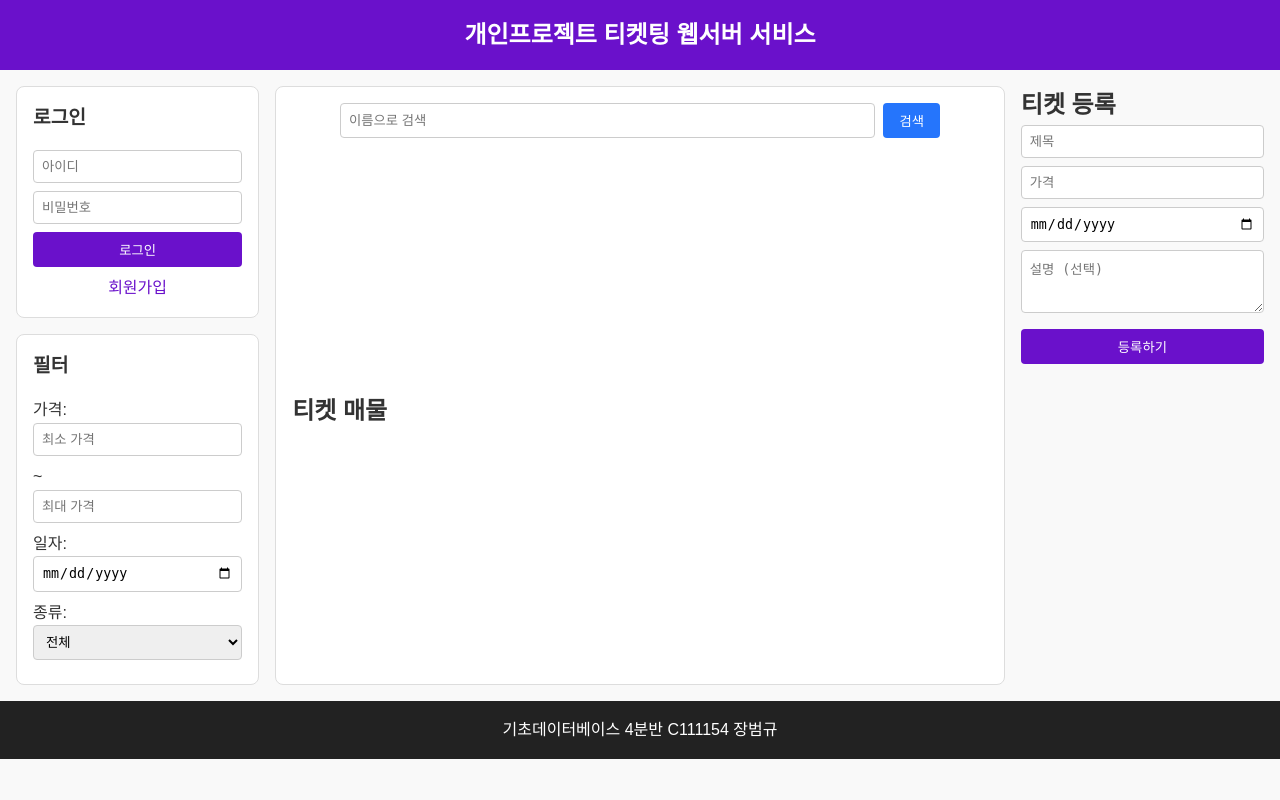
After one commit to Jangbk633/BasicDBwebApplication, a Flask app: template app/templates/mainpage.html in a window 1280 px wide. The commit adds this page. Run offline with Flask 3, Linux system fonts and the light colour scheme; the template is opened without the code that fills it, so the values that code supplies are empty.

Commit message:
Feat: 웹페이지 기능 구현

```diff
--- a/app/server.py
+++ b/app/server.py
@@ -1,16 +1,137 @@
-import json
-import pymysql
-from fastapi import FastAPI, Form, Request
-from fastapi.templating import Jinja2Templates
+from flask import Flask, request, redirect, url_for, render_template, session, flash
+from flask_sqlalchemy import SQLAlchemy
+from datetime import datetime
+from werkzeug.security import generate_password_hash, check_password_hash
 
-templates = Jinja2Templates(directory='./')
+# Flask 앱 생성
+app = Flask(__name__)
+app.secret_key = 'your_secret_key'  # 세션 암호화 키
 
-app = FastAPI()
+# 데이터베이스 설정
+app.config['SQLALCHEMY_DATABASE_URI'] = 'mysql+pymysql://root:1234@localhost:3306/ticket_db'
+app.config['SQLALCHEMY_TRACK_MODIFICATIONS'] = False
 
-@app.get('/')
-def reed_root(request: Request):
-    return templates.TemplateResponse('app/mainpage.html',
-                            context={'request':request})
+# 데이터베이스 초기화
+db = SQLAlchemy(app)
 
-@app.post('/predict')
-def predict(df:str=Form(...)):
+# 사용자 모델 정의
+class User(db.Model):
+    id = db.Column(db.Integer, primary_key=True)
+    username = db.Column(db.String(50), nullable=False, unique=True)
+    password = db.Column(db.String(255), nullable=False)
+
+# 티켓 모델 정의
+class Ticket(db.Model):
+    id = db.Column(db.Integer, primary_key=True)
+    title = db.Column(db.String(255), nullable=False)
+    price = db.Column(db.Float, nullable=False)
+    date = db.Column(db.Date, nullable=False)
+    description = db.Column(db.Text, nullable=True)
+
+# 데이터베이스 테이블 생성
+with app.app_context():
+    db.create_all()
+
+# 로그인 페이지
+@app.route('/login', methods=['GET', 'POST'])
+def login():
+    if request.method == 'POST':
+        username = request.form['username']
+        password = request.form['password']
+
+        # 사용자 검증
+        user = User.query.filter_by(username=username).first()
+        if user and check_password_hash(user.password, password):
+            session['user_id'] = user.id
+            session['username'] = user.username
+            flash('로그인 성공!', 'success')
+            return redirect(url_for('index'))
+
+        flash('아이디 또는 비밀번호가 올바르지 않습니다.', 'danger')
+
+    return render_template('login.html')
+
+# 회원가입 페이지
+@app.route('/register', methods=['GET', 'POST'])
+def register():
+    if request.method == 'POST':
+        username = request.form['username']
+        password = request.form['password']
+
+        # 중복 확인
+        if User.query.filter_by(username=username).first():
+            flash('이미 존재하는 사용자입니다.', 'danger')
+            return redirect(url_for('register'))
+
+        # 새 사용자 추가
+        new_user = User(username=username, password=generate_password_hash(password))
+        db.session.add(new_user)
+        db.session.commit()
+
+        flash('회원가입 성공! 로그인해주세요.', 'success')
+        return redirect(url_for('login'))
+
+    return render_template('register.html')
+
+@app.route('/logout')
+def logout():
+    session.clear()
+    flash('로그아웃 되었습니다.', 'info')
+    return redirect(url_for('login'))
+
+# 메인 페이지
+@app.route('/', methods=['GET', 'POST'])
+def index():
+    if request.method == 'POST':
+        # 티켓 등록
+        try:
+            data = request.form
+            new_ticket = Ticket(
+                title=data['title'],
+                price=float(data['price']),
+                date=datetime.strptime(data['date'], '%Y-%m-%d'),
+                description=data.get('description', ''),
+                category=data.get('category', '기타')  # 카테고리 필드
+            )
+            db.session.add(new_ticket)
+            db.session.commit()
+            print(f"[INFO] 티켓 등록 성공: {new_ticket.title}")
+            return redirect(url_for('index'))  # 현재 페이지로 리다이렉트
+        except Exception as e:
+            print(f"[ERROR] 등록 오류: {str(e)}")
+
+    # GET 요청 시 필터 및 검색 적용
+    filters = request.args
+    query = Ticket.query
+
+    # 검색: 제목
+    search_keyword = filters.get('search', '').strip()
+    if search_keyword:
+        query = query.filter(Ticket.title.ilike(f"%{search_keyword}%"))  # 대소문자 구분 없이 검색
+
+    # 필터: 가격
+    min_price = filters.get('min_price', type=float)
+    max_price = filters.get('max_price', type=float)
+    if min_price is not None:
+        query = query.filter(Ticket.price >= min_price)
+    if max_price is not None:
+        query = query.filter(Ticket.price <= max_price)
+
+    # 필터: 날짜
+    date = filters.get('date')
+    if date:
+        query = query.filter(Ticket.date == datetime.strptime(date, '%Y-%m-%d').date())
+
+    # 필터: 종류
+    category = filters.get('category')
+    if category and category != '전체':
+        query = query.filter(Ticket.category == category)
+
+    # 정렬
+    tickets = query.order_by(Ticket.date).all()
+
+    return render_template('mainpage.html', tickets=tickets)
+
+# 앱 실행
+if __name__ == '__main__':
+    app.run(debug=True)
--- a/app/mainpage.css
+++ b/app/static/css/mainpage.css
@@ -68,6 +68,10 @@ header {
     text-align: center;
     margin-top: 0.5rem;
     color: #6a11cb;
+    text-decoration: none;
+}
+.login a:hover {
+    text-decoration: underline;
 }
 
 /* 검색창 */
@@ -76,21 +80,30 @@ header {
     justify-content: center;
     margin-bottom: 1rem;
 }
+
+.search form {
+    display: flex;
+    gap: 0.5rem;
+    width: 100%;
+    max-width: 600px;
+}
+
 .search input {
+    flex: 1;
     padding: 0.5rem;
-    width: 60%;
     border: 1px solid #ccc;
     border-radius: 4px;
 }
+
 .search button {
     padding: 0.5rem 1rem;
     background: #2575fc;
     color: white;
     border: none;
     cursor: pointer;
-    margin-left: 0.5rem;
     border-radius: 4px;
 }
+
 
 /* 티켓 매물 (가운데) */
 main {
@@ -140,14 +153,25 @@ main {
 }
 
 /* 오른쪽 섹션 (티켓 매물 올리기) */
-.right-section {
-    background: #fff;
-    padding: 1rem;
-    border: 1px solid #ddd;
-    border-radius: 8px;
-    display: flex;
-    flex-direction: column;
-    justify-content: space-between;
+.right-section form input,
+.right-section form textarea {
+    width: 100%;
+    margin-bottom: 0.5rem;
+    padding: 0.5rem;
+    border: 1px solid #ccc;
+    border-radius: 4px;
+}
+.right-section form button {
+    width: 100%;
+    padding: 0.5rem;
+    background: #6a11cb;
+    color: white;
+    border: none;
+    border-radius: 4px;
+    cursor: pointer;
+}
+.right-section form button:hover {
+    background: #4b0082;
 }
 .upload {
     background: #fff;
--- /dev/null
+++ b/app/templates/mainpage.html
@@ -0,0 +1,97 @@
+<!DOCTYPE html>
+<html lang="ko">
+<head>
+    <meta charset="UTF-8">
+    <meta name="viewport" content="width=device-width, initial-scale=1.0">
+    <title>기디비 개인프로젝트 과제</title>
+    <link rel="stylesheet" href="{{ url_for('static', filename='css/mainpage.css') }}">
+</head>
+<body>
+    <!-- 상단 헤더 -->
+    <header>
+        <div class="logo">개인프로젝트 티켓팅 웹서버 서비스</div>
+    </header>
+
+    <!-- 메인 레이아웃 -->
+    <div class="container">
+        <!-- 왼쪽 섹션: 로그인창 + 필터 -->
+        <aside class="left-section">
+            <div class="login">
+                {% if 'user_id' in session %}
+                    <h2>안녕하세요, {{ session['username'] }}님</h2>
+                    <a href="{{ url_for('logout') }}" class="logout-button">로그아웃</a>
+                {% else %}
+                    <h2>로그인</h2>
+                    <form method="POST" action="{{ url_for('login') }}">
+                        <input type="text" name="username" placeholder="아이디" required>
+                        <input type="password" name="password" placeholder="비밀번호" required>
+                        <button type="submit">로그인</button>
+                    </form>
+                    <a href="{{ url_for('register') }}">회원가입</a>
+                {% endif %}
+            </div>
+
+            <div class="filter">
+                <h2>필터</h2>
+                <label>
+                    가격:
+                    <input type="number" placeholder="최소 가격"> ~ <input type="number" placeholder="최대 가격">
+                </label>
+                <label>
+                    일자:
+                    <input type="date">
+                </label>
+                <label>
+                    종류:
+                    <select>
+                        <option>전체</option>
+                        <option>콘서트</option>
+                        <option>스포츠</option>
+                        <option>뮤지컬</option>
+                    </select>
+                </label>
+            </div>
+        </aside>
+
+        <!-- 가운데 섹션: 검색창 + 티켓 매물 -->
+        <main>
+            <div class="search">
+                <form method="GET" action="/">
+                    <input type="text" name="search" placeholder="이름으로 검색" value="{{ request.args.get('search', '') }}">
+                    <button type="submit">검색</button>
+                </form>
+            </div>
+
+            <h2>티켓 매물</h2>
+            <div class="ticket-list">
+                {% for ticket in tickets %}
+                <div class="ticket-item">
+                    <h3>{{ ticket.title }}</h3>
+                    <p>가격: {{ ticket.price }}원</p>
+                    <p>날짜: {{ ticket.date }}</p>
+                    <p>{{ ticket.description or "설명 없음" }}</p>
+                </div>
+                {% endfor %}
+            </div>
+
+        </main>
+
+        <!-- 오른쪽 섹션: 티켓 매물 올리기 -->
+        <aside class="right-section">
+            <h2>티켓 등록</h2>
+            <form id="ticket-form" method="POST">
+                <input type="text" name="title" placeholder="제목" required>
+                <input type="number" name="price" placeholder="가격" required min="0">
+                <input type="date" name="date" required>
+                <textarea name="description" placeholder="설명 (선택)" rows="3"></textarea>
+                <button type="submit">등록하기</button>
+            </form>
+        </aside>
+    </div>
+
+    <!-- 하단 푸터 -->
+    <footer>
+        <p>기초데이터베이스 4분반 C111154 장범규</p>
+    </footer>
+</body>
+</html>
```
Also changed, not shown: other parts of app/static/css/mainpage.css (+36 -0 lines), app/mainpage.html (deleted, +0 -102 lines), app/static/css/login.css (added, +84 -0 lines), app/static/css/register.css (added, +84 -0 lines), app/templates/login.html (added, +24 -0 lines), app/templates/register.html (added, +25 -0 lines).
